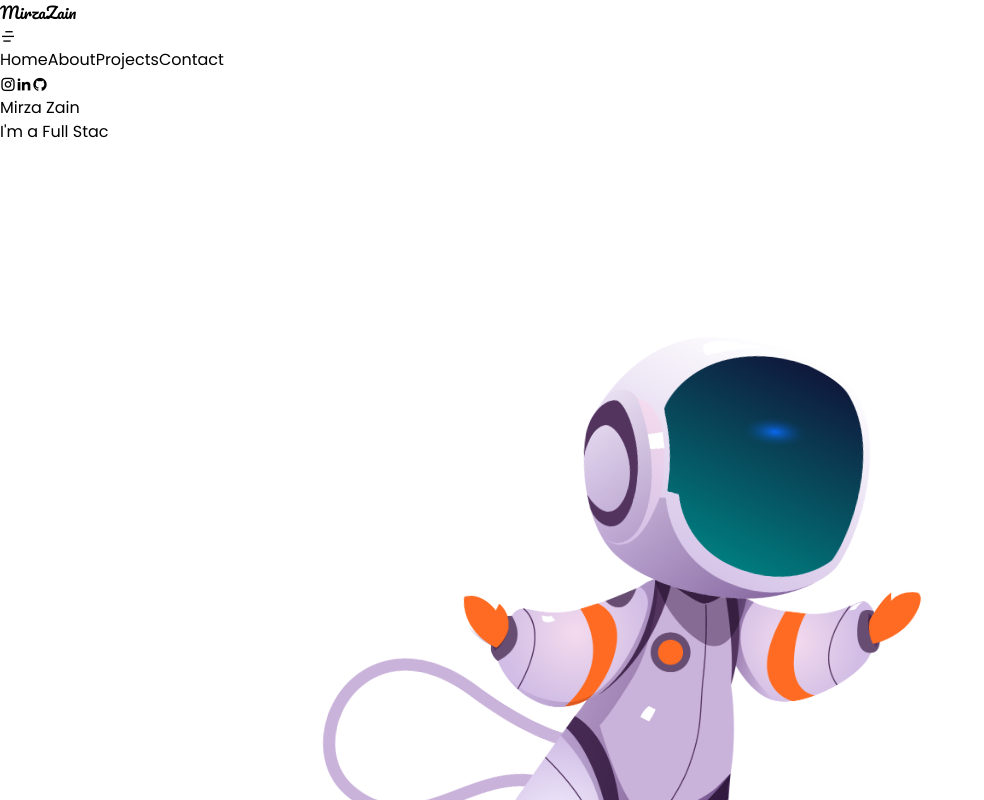
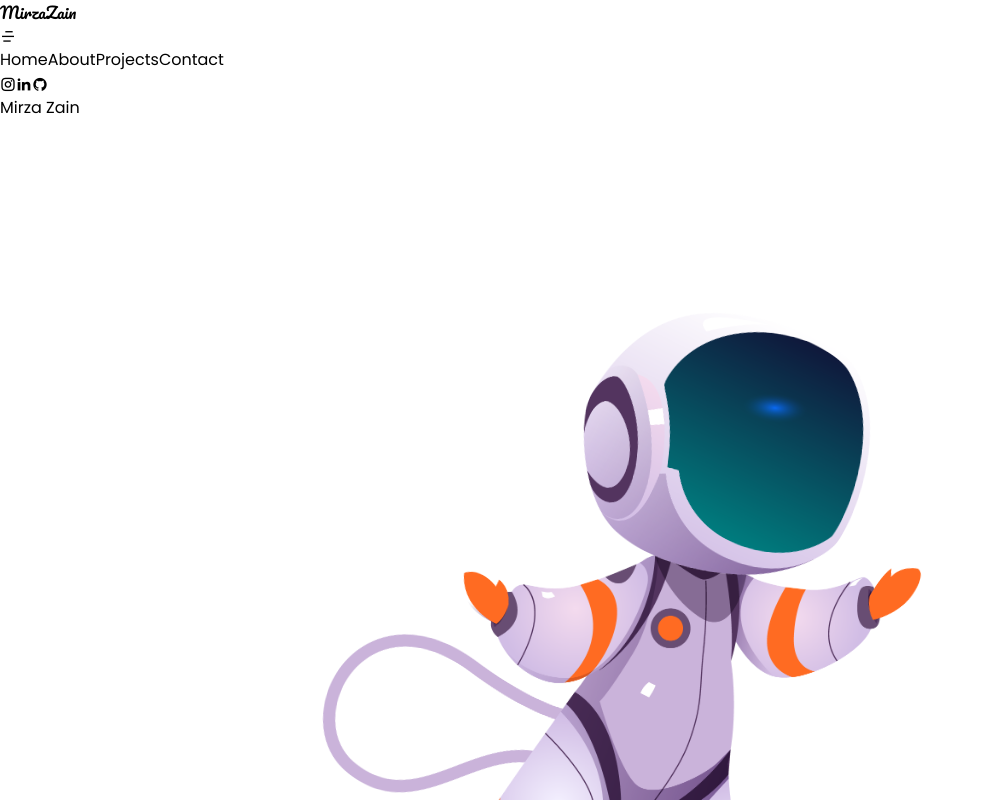
Before and after one commit to mirza-zain/Portfolio-NextJs, a Next.js app: page / in a window 1280 px wide. Shown: the top 800 px of the page, without its empty margins (0-984 px from the left). Built offline with nearby package versions, Linux system fonts and the light colour scheme.

Commit message:
Still patching 2

```diff
--- a/src/app/page.tsx
+++ b/src/app/page.tsx
@@ -1,25 +1,25 @@
 'use client'
 
 import React from 'react'
-import { useTypewriter, Cursor } from "react-simple-typewriter"
+// import { useTypewriter, Cursor } from "react-simple-typewriter"
 import Lottie from 'lottie-react'
 import Hero from './Images/Astronot.json'
 
 export default function Home() {
-  const [text] = useTypewriter({
-    words: ['Software Engineer', 'Full Stack Developer'],
-    loop: true,
-    typeSpeed: 100,
-    deleteSpeed: 80
-  })
+  // const [text] = useTypewriter({
+  //   words: ['Software Engineer', 'Full Stack Developer'],
+  //   loop: true,
+  //   typeSpeed: 100,
+  //   deleteSpeed: 80
+  // })
   return (
     <div className="w-full h-full flex flex-1">
       <div className="w-full absolute top-1/3 md:top-1/3 left-1/2 -translate-x-1/2 ">
         <h1 className="text-5xl text-center md:text-7xl font-poppins font-bold text-white">Mirza Zain</h1>
-        <p className='text-center absolute top-3/4 left-1/2 -translate-x-1/2 translate-y-2/3 font-bold text-sm md:text-2xl font-poppins'>
+        {/* <p className='text-center absolute top-3/4 left-1/2 -translate-x-1/2 translate-y-2/3 font-bold text-sm md:text-2xl font-poppins'>
           I&apos;m a <span className='text-[#E40037]'>{text}</span>
           <Cursor cursorColor='white' cursorStyle='|' />
-        </p>
+        </p> */}
       </div>
       <div className="absolute top-1/2 left-1/2 -translate-x-1/2">
         <Lottie className="h-[250px] w-[350px] md:h-[300px] md:w-[300px]" animationData={Hero} />
```
